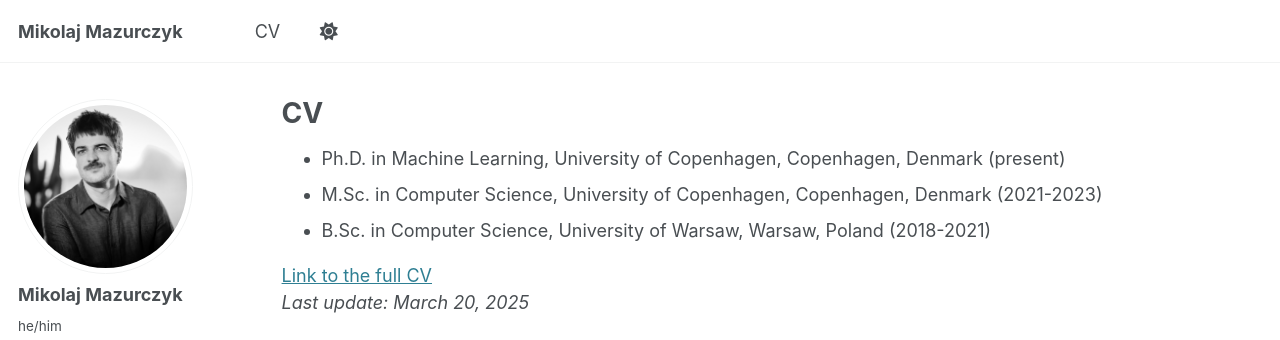
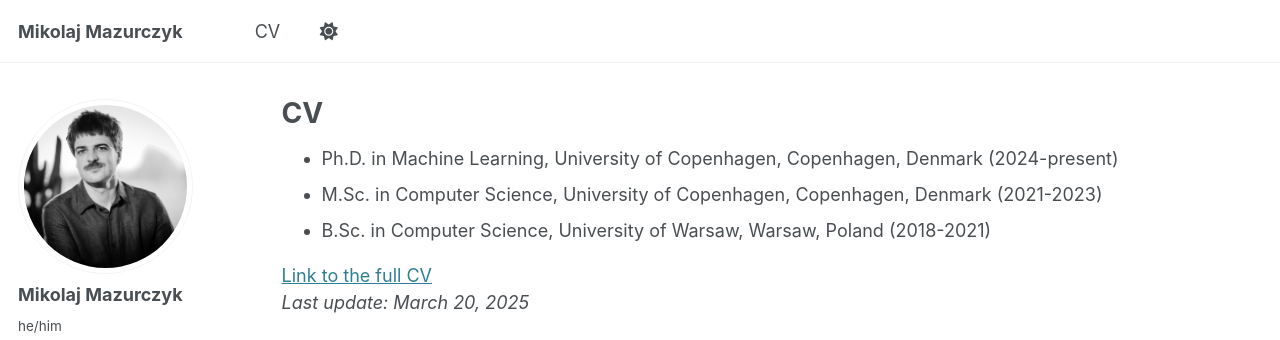
Before and after one commit to mikmaz/mikmaz.github.io, a Jekyll site: the page built from _pages/cv.md, in a window 1280 px wide. Shown: the top 340 px of the page. Built offline with Jekyll 4.4.1, drawn with Linux system fonts in a browser that asks for light colours.

Commit message:
Update PhD start year

```diff
--- a/_pages/cv.md
+++ b/_pages/cv.md
@@ -7,7 +7,7 @@ redirect_from:
 layout: archive
 ---
 
-- Ph.D. in Machine Learning, University of Copenhagen, Copenhagen, Denmark (present)
+- Ph.D. in Machine Learning, University of Copenhagen, Copenhagen, Denmark (2024-present)
 - M.Sc. in Computer Science, University of Copenhagen, Copenhagen, Denmark (2021-2023)
 - B.Sc. in Computer Science, University of Warsaw, Warsaw, Poland (2018-2021)
 
```
